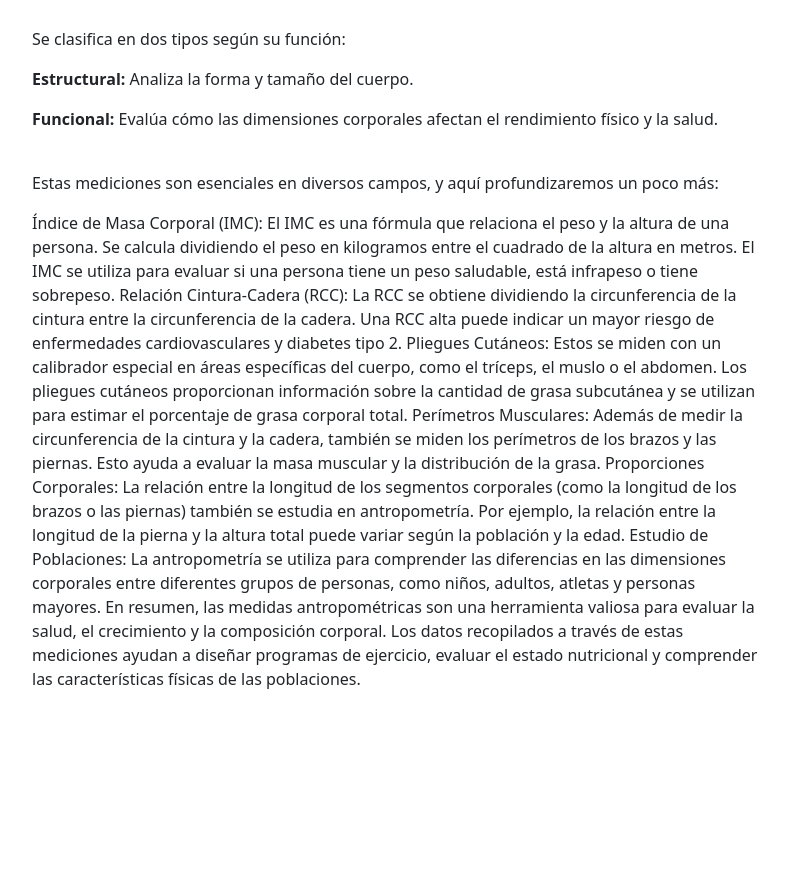
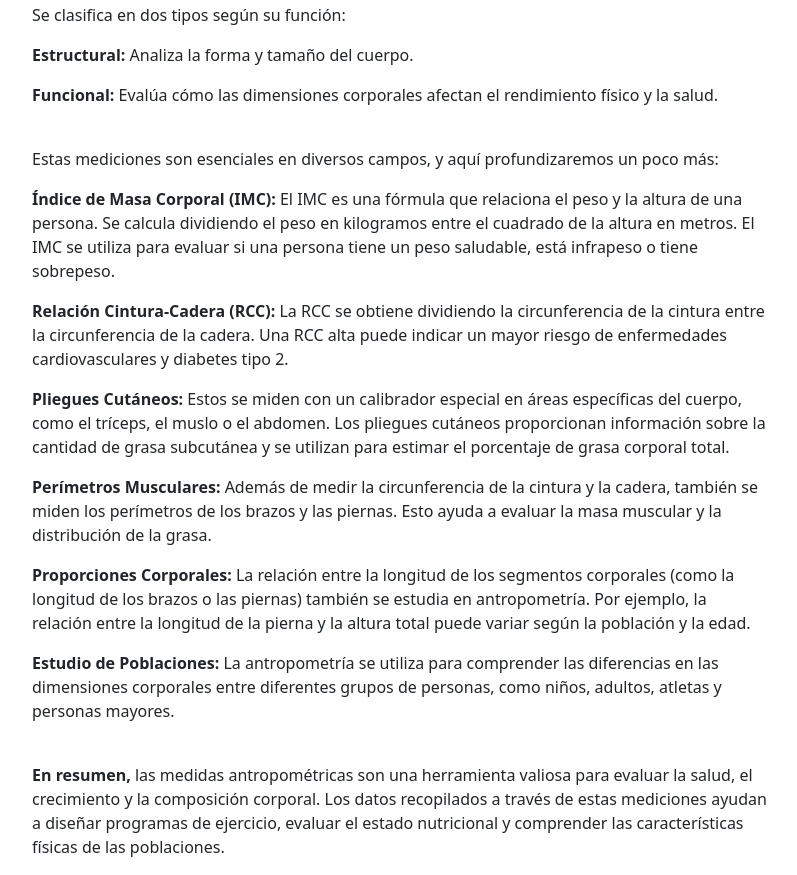
Before and after one commit to Camilo821/ed_fisica_page, a plain HTML site: page consultas.html in a window 1280 px wide. Shown: the part 2496-3371 px from the top of the page, without its empty margins (430-1227 px from the left). Before the commit the page ends 3187 px from the top, so only its background shows below. Drawn offline with nearby package versions, Linux system fonts and the light colour scheme.

Commit message:
consultas terminadas

```diff
--- a/consultas.html
+++ b/consultas.html
@@ -81,7 +81,6 @@
                                 <br>
                                 Algunos aspectos clave sobre la administración deportiva son:
                             </p>
-                            <br>
                             <h5>Definición</h5>
                             <p>La administración deportiva es una rama de la administración encargada del buen funcionamiento de una entidad deportiva.</p>
                             <p>Sus objetivos incluyen la promoción, desarrollo y comercialización del deporte en todas sus disciplinas.</p>
@@ -99,7 +98,7 @@
                             <p><strong>En resumen</strong>, la administración deportiva proporciona estructura y garantiza el manejo eficiente de recursos en instituciones deportivas, contribuyendo al éxito y desarrollo del deporte. </p>
                         </div>
                         <div id="item-1-3">
-                            <h3 class="subtitulo">Medidas Antroponétricas</h3>
+                            <h3 class="subtitulo">Medidas Antropométricas</h3>
                             <br>
                             <p>Las medidas antropométricas son una técnica que nos permite analizar la composición corporal y proporcionalidad de cada persona. Estas medidas son fundamentales para comprender cómo afectan al rendimiento y la salud. Los elementos centrales de la antropometría incluyen:</p>
                             <p><strong>Altura:</strong> Mide la estatura de una persona desde la coronilla de la cabeza hasta los pies (talones). Es importante para evaluar el crecimiento y la proporción del cuerpo.</p>
@@ -112,13 +111,14 @@
                             <p><strong>Funcional:</strong> Evalúa cómo las dimensiones corporales afectan el rendimiento físico y la salud.</p>
                             <br>
                             <p>Estas mediciones son esenciales en diversos campos, y aquí profundizaremos un poco más:</p>
-                            Índice de Masa Corporal (IMC): El IMC es una fórmula que relaciona el peso y la altura de una persona. Se calcula dividiendo el peso en kilogramos entre el cuadrado de la altura en metros. El IMC se utiliza para evaluar si una persona tiene un peso saludable, está infrapeso o tiene sobrepeso.
-                            Relación Cintura-Cadera (RCC): La RCC se obtiene dividiendo la circunferencia de la cintura entre la circunferencia de la cadera. Una RCC alta puede indicar un mayor riesgo de enfermedades cardiovasculares y diabetes tipo 2.
-                            Pliegues Cutáneos: Estos se miden con un calibrador especial en áreas específicas del cuerpo, como el tríceps, el muslo o el abdomen. Los pliegues cutáneos proporcionan información sobre la cantidad de grasa subcutánea y se utilizan para estimar el porcentaje de grasa corporal total.
-                            Perímetros Musculares: Además de medir la circunferencia de la cintura y la cadera, también se miden los perímetros de los brazos y las piernas. Esto ayuda a evaluar la masa muscular y la distribución de la grasa.
-                            Proporciones Corporales: La relación entre la longitud de los segmentos corporales (como la longitud de los brazos o las piernas) también se estudia en antropometría. Por ejemplo, la relación entre la longitud de la pierna y la altura total puede variar según la población y la edad.
-                            Estudio de Poblaciones: La antropometría se utiliza para comprender las diferencias en las dimensiones corporales entre diferentes grupos de personas, como niños, adultos, atletas y personas mayores.
-                            En resumen, las medidas antropométricas son una herramienta valiosa para evaluar la salud, el crecimiento y la composición corporal. Los datos recopilados a través de estas mediciones ayudan a diseñar programas de ejercicio, evaluar el estado nutricional y comprender las características físicas de las poblaciones.
+                            <p><strong>Índice de Masa Corporal (IMC):</strong> El IMC es una fórmula que relaciona el peso y la altura de una persona. Se calcula dividiendo el peso en kilogramos entre el cuadrado de la altura en metros. El IMC se utiliza para evaluar si una persona tiene un peso saludable, está infrapeso o tiene sobrepeso.</p>
+                            <p><strong>Relación Cintura-Cadera (RCC):</strong> La RCC se obtiene dividiendo la circunferencia de la cintura entre la circunferencia de la cadera. Una RCC alta puede indicar un mayor riesgo de enfermedades cardiovasculares y diabetes tipo 2.</p>
+                            <p><strong>Pliegues Cutáneos:</strong> Estos se miden con un calibrador especial en áreas específicas del cuerpo, como el tríceps, el muslo o el abdomen. Los pliegues cutáneos proporcionan información sobre la cantidad de grasa subcutánea y se utilizan para estimar el porcentaje de grasa corporal total.</p>
+                            <p><strong>Perímetros Musculares:</strong> Además de medir la circunferencia de la cintura y la cadera, también se miden los perímetros de los brazos y las piernas. Esto ayuda a evaluar la masa muscular y la distribución de la grasa.</p>
+                            <p><strong>Proporciones Corporales:</strong> La relación entre la longitud de los segmentos corporales (como la longitud de los brazos o las piernas) también se estudia en antropometría. Por ejemplo, la relación entre la longitud de la pierna y la altura total puede variar según la población y la edad.</p>
+                            <p><strong>Estudio de Poblaciones:</strong> La antropometría se utiliza para comprender las diferencias en las dimensiones corporales entre diferentes grupos de personas, como niños, adultos, atletas y personas mayores.</p>
+                            <br>
+                            <p><strong>En resumen,</strong> las medidas antropométricas son una herramienta valiosa para evaluar la salud, el crecimiento y la composición corporal. Los datos recopilados a través de estas mediciones ayudan a diseñar programas de ejercicio, evaluar el estado nutricional y comprender las características físicas de las poblaciones.</p>
                         </div>
                         <!-- <div id="item-2">
                           <h4>Item 2</h4>
```
